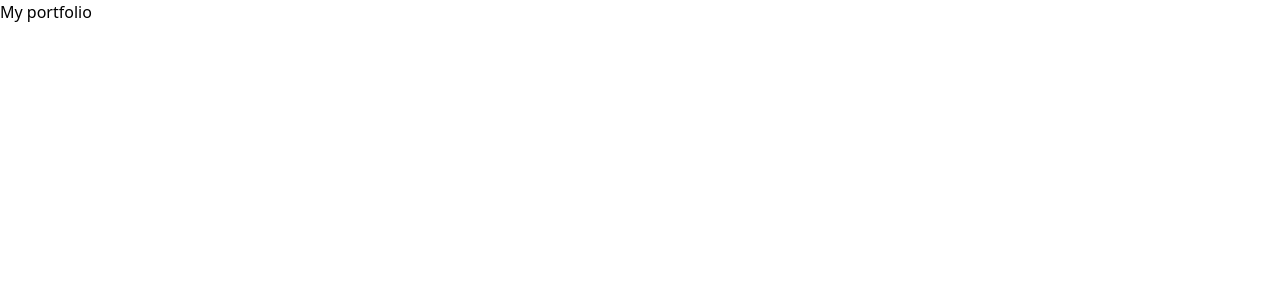
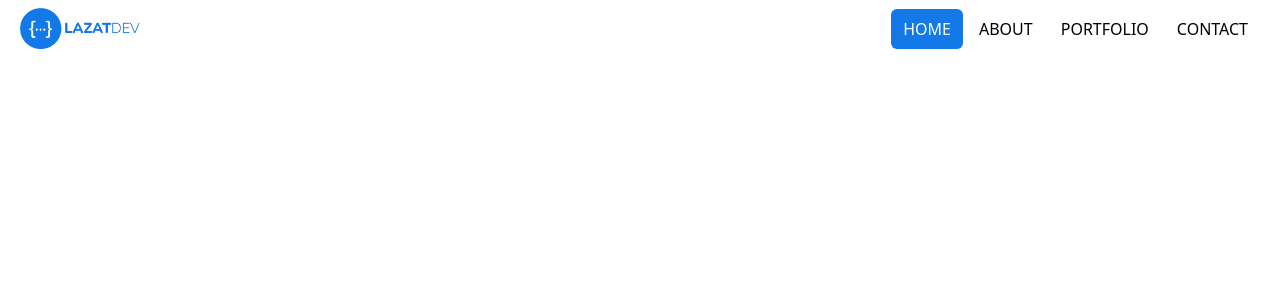
Before and after one commit to lazatdev/lazatdev-portfolio, a React (Vite) app: page / in a window 1280 px wide. Shown: the top 300 px of the page. Built offline with nearby package versions, Linux system fonts and the light colour scheme.

Commit message:
create header component

```diff
--- a/src/App.jsx
+++ b/src/App.jsx
@@ -1,8 +1,10 @@
+import {Header} from './Components'
+
 function App() {
 
   return (
     <>
-      <h1>My portfolio</h1>
+      <Header/>
     </>
   )
 }
--- /dev/null
+++ b/src/Components/Header/index.jsx
@@ -0,0 +1,46 @@
+import Logo from '../../assets/logo.png'
+import { NAV_MENU_ITEMS } from '../../Constants'
+import { useState } from 'react'
+
+export const Header = () => {
+    const [isMenuOpen, setIsMenuOpen] = useState(false)
+    const toggleMenu = () => {
+        setIsMenuOpen(!isMenuOpen)
+    }
+    return(
+        <header id="header" className="py-2 bg-white">
+            <div className="container px-3 md:px-5 mx-auto flex justify-between items-center flex-wrap">
+                <a href="#home">
+                    <img className="w-[120px]" src={Logo} alt="logo"/>
+                </a>
+                <button id="toggle"
+                        className="flex md:hidden flex-col items-center space-y-[3px]
+                            px-3 py-2 rounded-md bg-slate-950 border-solid border-2 border-primary
+                            hover:bg-primary group transition-colors duration-300
+                        "
+                        onClick={toggleMenu}
+                >
+                    <span className='bar block h-[3px] w-4 bg-primary group-hover:bg-white transition-colors duration-300'></span>
+                    <span className='bar block h-[3px] w-4 bg-primary group-hover:bg-white transition-colors duration-300'></span>
+                    <span className='bar block h-[3px] w-4 bg-primary group-hover:bg-white transition-colors duration-300'></span>
+                </button>
+                <nav className={`${isMenuOpen ? 'top-14' : '-top-full'} -z-10  md:z-10 transition-[top] duration-500
+                                w-full md:w-auto -mr-3 absolute md:static left-0 bg-primary md:bg-transparent ease-in-out`}>
+                    <div className="container mx-auto px-3">
+                        <ul className="flex flex-col py-2 md:py-0 md:flex-row space-y-1 md:space-y-0 md:space-x-1">
+                            {NAV_MENU_ITEMS.map((item, index) => (
+                                <li key={index}>
+                                    <a className={`${item === 'home' ? 'active' : ''} uppercase block px-3 py-2 text-center rounded-md
+                                                 md:hover:text-white md:hover:bg-primary transition-colors duration-300
+                                                 hover:text-primary hover:bg-secondary
+                                                 `}
+                                    href={`#${item}`}>{item}</a>
+                                </li>
+                            ))}
+                        </ul>
+                    </div>
+                </nav>
+            </div>
+        </header>
+    )
+}
--- /dev/null
+++ b/src/Components/index.js
@@ -0,0 +1 @@
+export {Header} from './Header'
--- a/src/index.css
+++ b/src/index.css
@@ -1,3 +1,9 @@
 @tailwind base;
 @tailwind components;
 @tailwind utilities;
+
+.active
+{
+    @apply text-primary md:text-white;
+    @apply bg-secondary md:bg-primary;
+}
--- a/tailwind.config.js
+++ b/tailwind.config.js
@@ -5,6 +5,13 @@ export default {
     "./src/**/*.{js,ts,jsx,tsx}"
   ],
   theme: {
+    colors: {
+      primary: '#1379e8',
+      secondary: '#e2f0ff',
+      white: '#fff',
+      black: '#000',
+      transparent: 'transparent'
+    },
     extend: {},
   },
   plugins: [],
```
Also changed, not shown: src/assets/logo.png (added).
